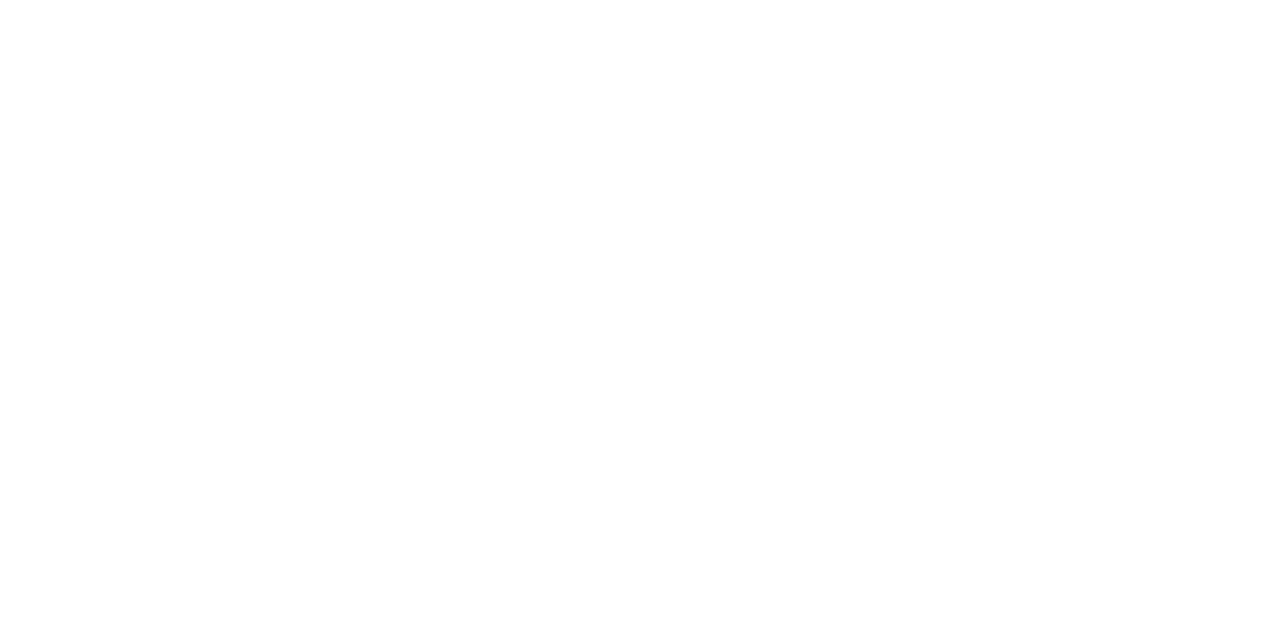
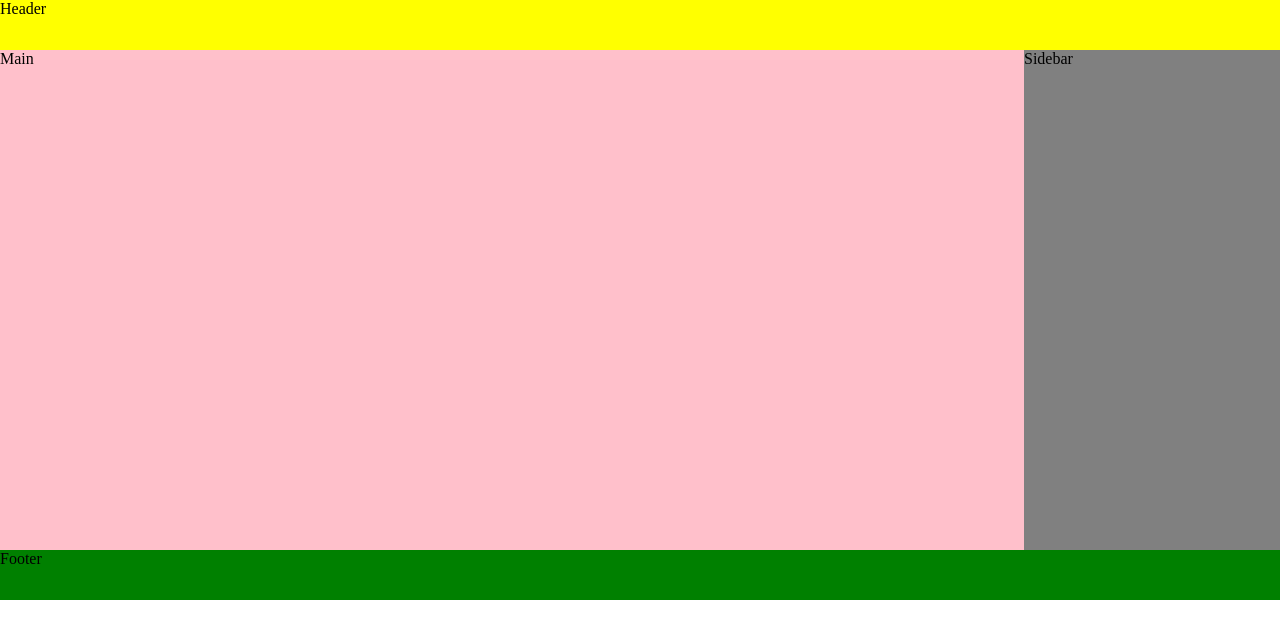
Before and after one commit to vsheva/gromcode-html-css-scss-sass, a plain HTML site: page lesson-09/task-03/index.html in a window 1280 px wide. Drawn offline with nearby package versions, Linux system fonts and the light colour scheme.

Commit message:
Complete

```diff
--- a/lesson-09/task-03/index.html
+++ b/lesson-09/task-03/index.html
@@ -1,10 +1,21 @@
 <!DOCTYPE html>
 <html lang="en">
 <head>
-    <meta charset="UTF-8">
-    <title>Title</title>
+    <meta charset="UTF-8" />
+    <title>Document</title>
+    <link
+            rel="stylesheet"
+            href="https://cdnjs.cloudflare.com/ajax/libs/normalize/8.0.1/normalize.min.css"
+            integrity="sha256-l85OmPOjvil/SOvVt3HnSSjzF1TUMyT9eV0c2BzEGzU="
+            crossorigin="anonymous"
+    />
+    <link rel="stylesheet" href="style.css" />
 </head>
+
 <body>
-
+<header class="header">Header</header>
+<main class="content">Main</main>
+<aside class="sidebar">Sidebar</aside>
+<footer class="footer">Footer</footer>
 </body>
 </html>
--- a/lesson-09/task-03/style.css
+++ b/lesson-09/task-03/style.css
@@ -0,0 +1,24 @@
+.header {
+    height: 50px;
+    background-color: yellow;
+}
+
+.content {
+    float: left;
+    height: 500px;
+    width: 80%;
+    background-color: pink;
+}
+
+.sidebar {
+    float: right;
+    height: 500px;
+    width: 20%;
+    background-color: grey;
+}
+
+.footer {
+    clear: both;
+    height: 50px;
+    background-color: green;
+}
```
